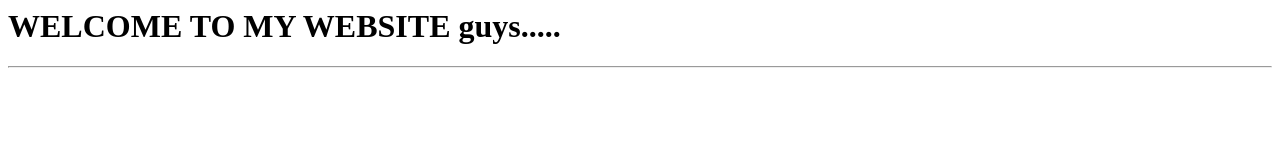
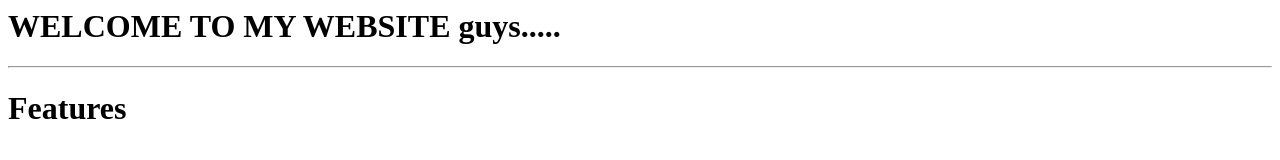
Before and after one commit to sunny5559/mynew_repo, a plain HTML site: page index.html in a window 1280 px wide. Drawn offline with Linux system fonts and the light colour scheme.

Commit message:
features_added

```diff
--- a/index.html
+++ b/index.html
@@ -5,6 +5,7 @@
 <body>
 <h1>WELCOME TO MY WEBSITE guys.....</h1>
 <hr>
+<h1>Features</h1>
 </body>
 </head>
 </html>
```
